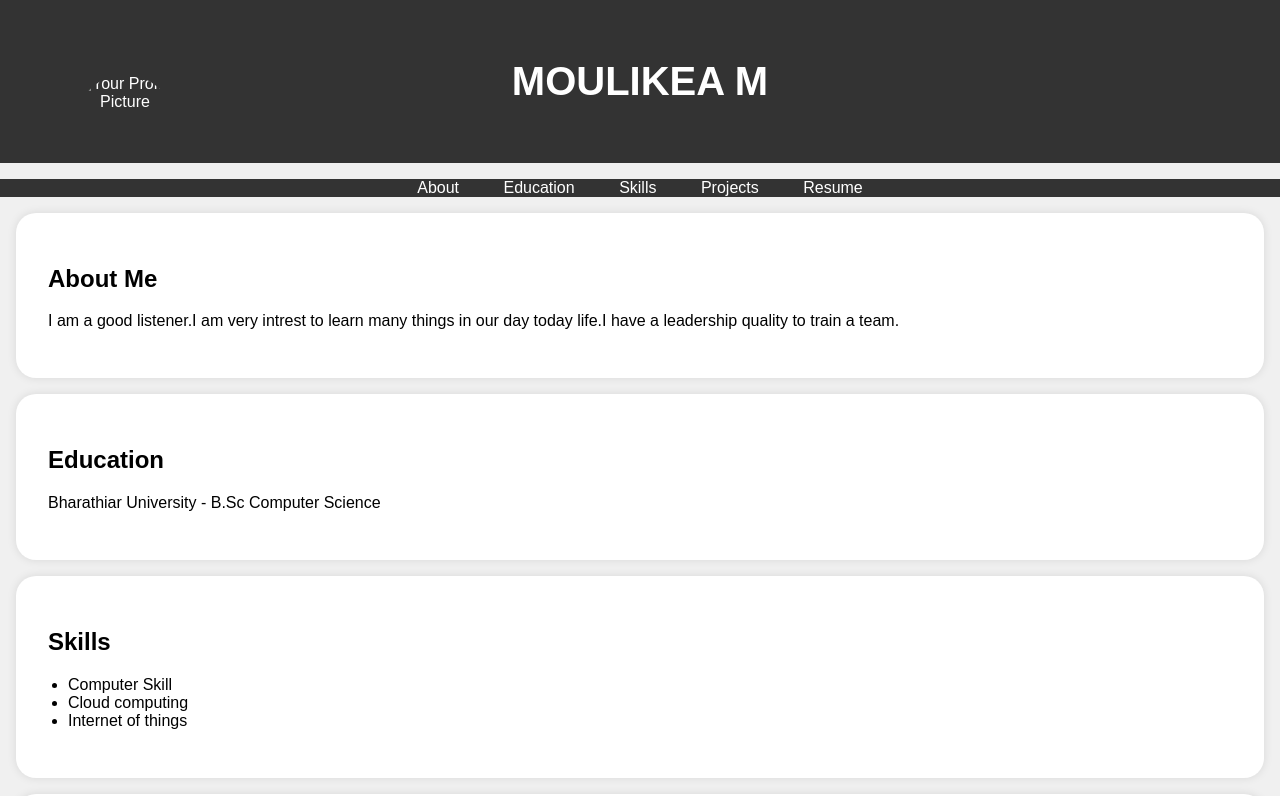
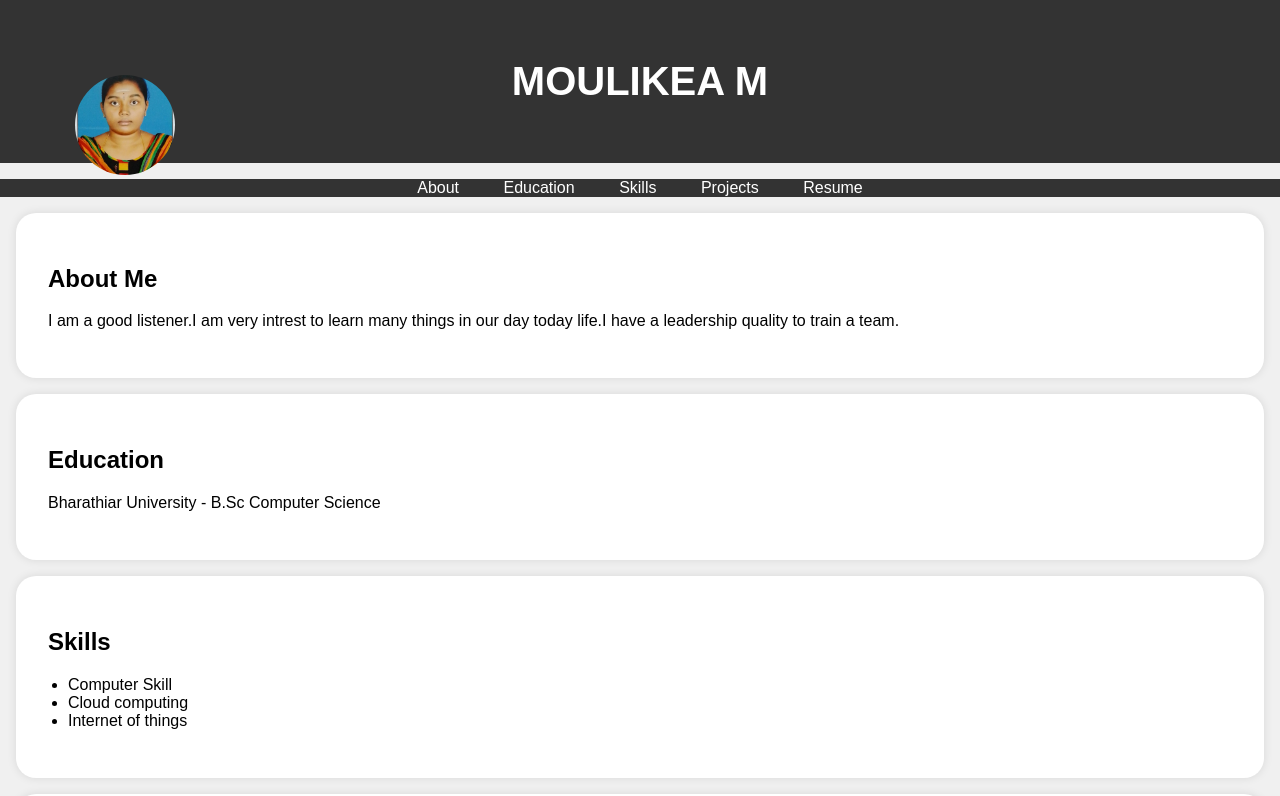
Before and after one commit to Moulikea/Digitalportfolio, a plain HTML site: page index.html in a window 1280 px wide. Shown: the top 796 px of the page. Drawn offline with Linux system fonts and the light colour scheme; files whose address does not match are found by name.

Commit message:
Add files via upload

```diff
--- a/index.html
+++ b/index.html
@@ -95,7 +95,7 @@
     <header>
         <div class="header-content">
             <!-- Add your profile picture here -->
-            <img src="d:/Moulikea.jpg" alt="Your Profile Picture" class="profile-picture">
+            <img src="d:/my pic.jpg" alt="Your Profile Picture" class="profile-picture">
             <h1>MOULIKEA M</h1>
             <p></p>
         </div>
```
Also changed, not shown: Moulikea.jpg (added).
